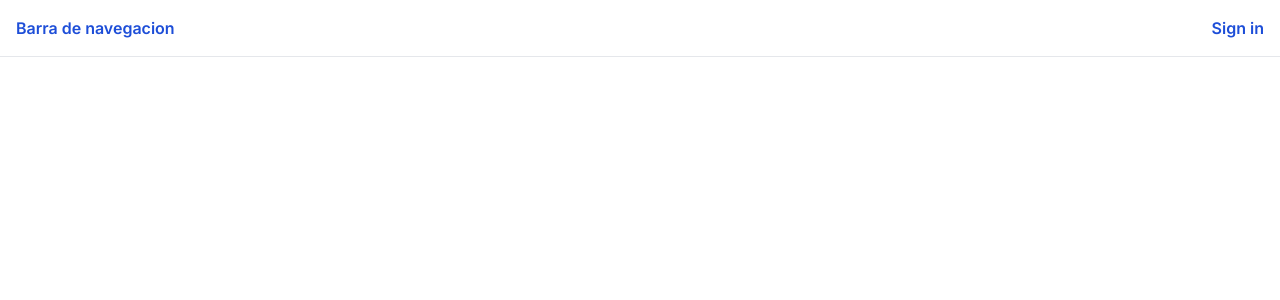
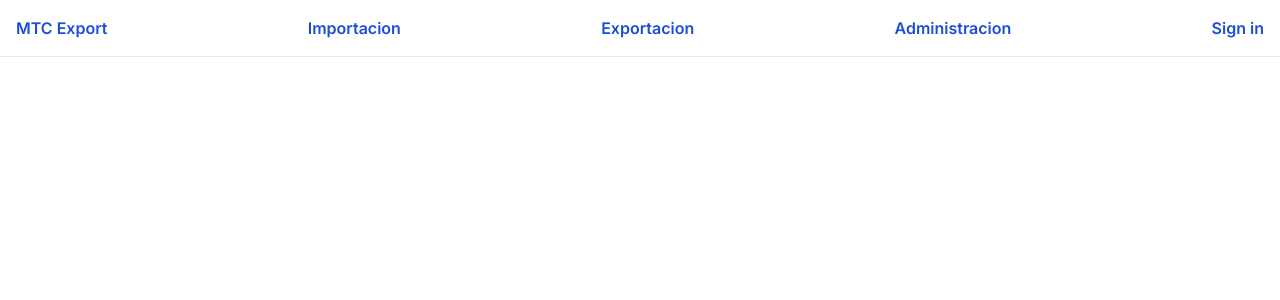
Before and after one commit to JuanDi2222/test, a Next.js app: page / in a window 1280 px wide. Shown: the top 300 px of the page. Built offline with nearby package versions, Linux system fonts and the light colour scheme.

Commit message:
build improve

```diff
--- a/next.config.js
+++ b/next.config.js
@@ -5,6 +5,15 @@
 await import("./src/env.js");
 
 /** @type {import("next").NextConfig} */
-const config = {};
+const config = {
+
+typescript: {
+  ignoreBuildErrors: true,
+},
+eslint: {
+  ignoreDuringBuilds: true,
+}
+
+};
 
 export default config;
--- a/package.json
+++ b/package.json
@@ -7,7 +7,7 @@
     "build": "next build",
     "db:push": "drizzle-kit push:pg",
     "db:studio": "drizzle-kit studio",
-    "dev": "next dev",
+    "dev": "next dev --turbo",
     "lint": "next lint",
     "start": "next start"
   },
--- a/src/app/layout.tsx
+++ b/src/app/layout.tsx
@@ -16,14 +16,24 @@ export const metadata = {
 function TopNav(){
 return (
  <nav className="flex items-center justify-between w-full p-4 text-x1 font-semibold border-b text-blue-700" >
-  <div>Barra de navegacion</div>
+  <div>MTC Export</div>
+  <div>Importacion</div>
+  <div>Exportacion</div>
+  <div>Administracion</div>
+  <div>Sign in</div>
+ </nav>
+);
+}
+
+function SideBar(){
+return (
+ <nav className="flex items-center justify-between w-full p-4 text-x1 font-semibold border-b text-blue-700" >
+  <div>MTC Export</div>
 
   <div>Sign in</div>
  </nav>
 );
 }
-
-
 
 export default function RootLayout({
   children,
```
